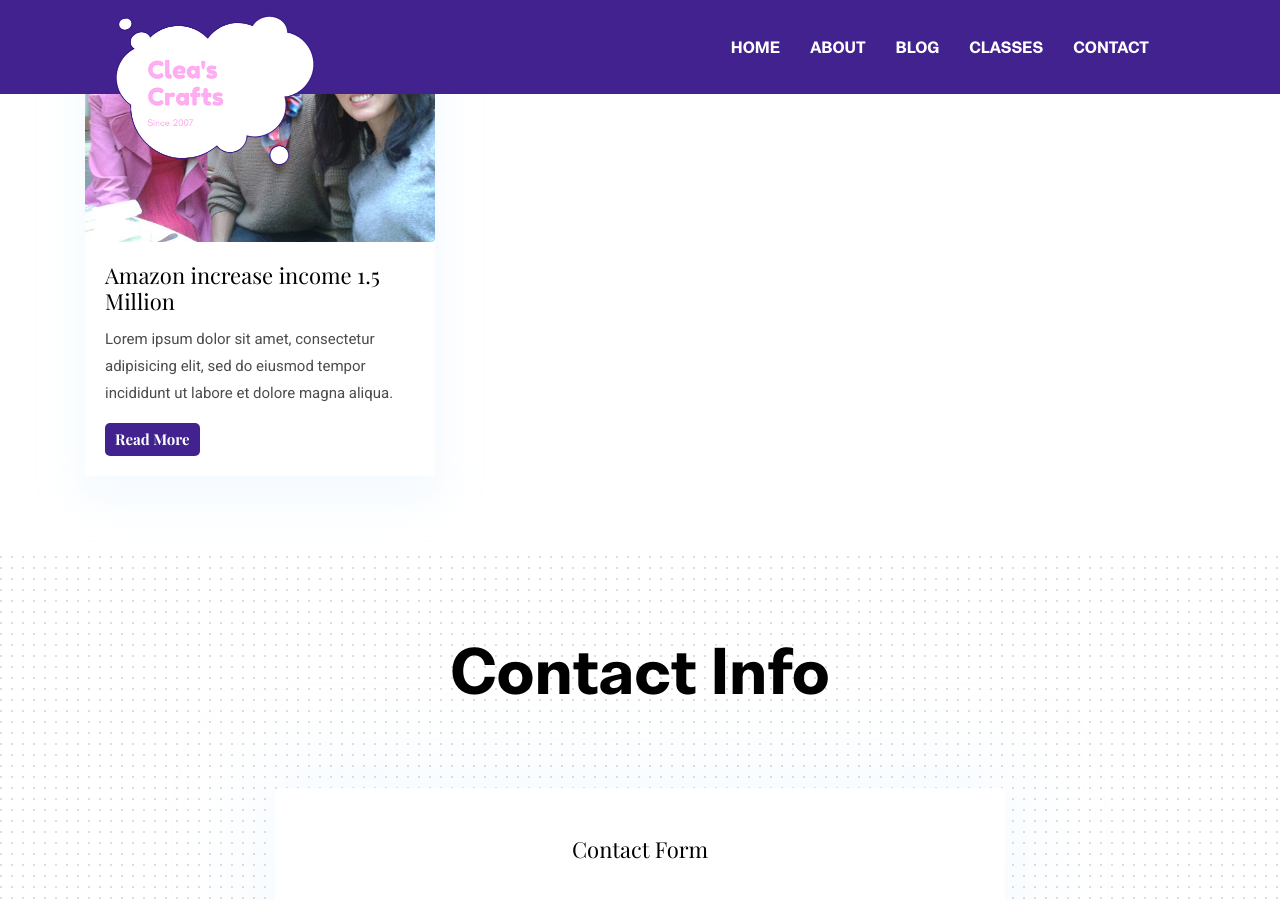
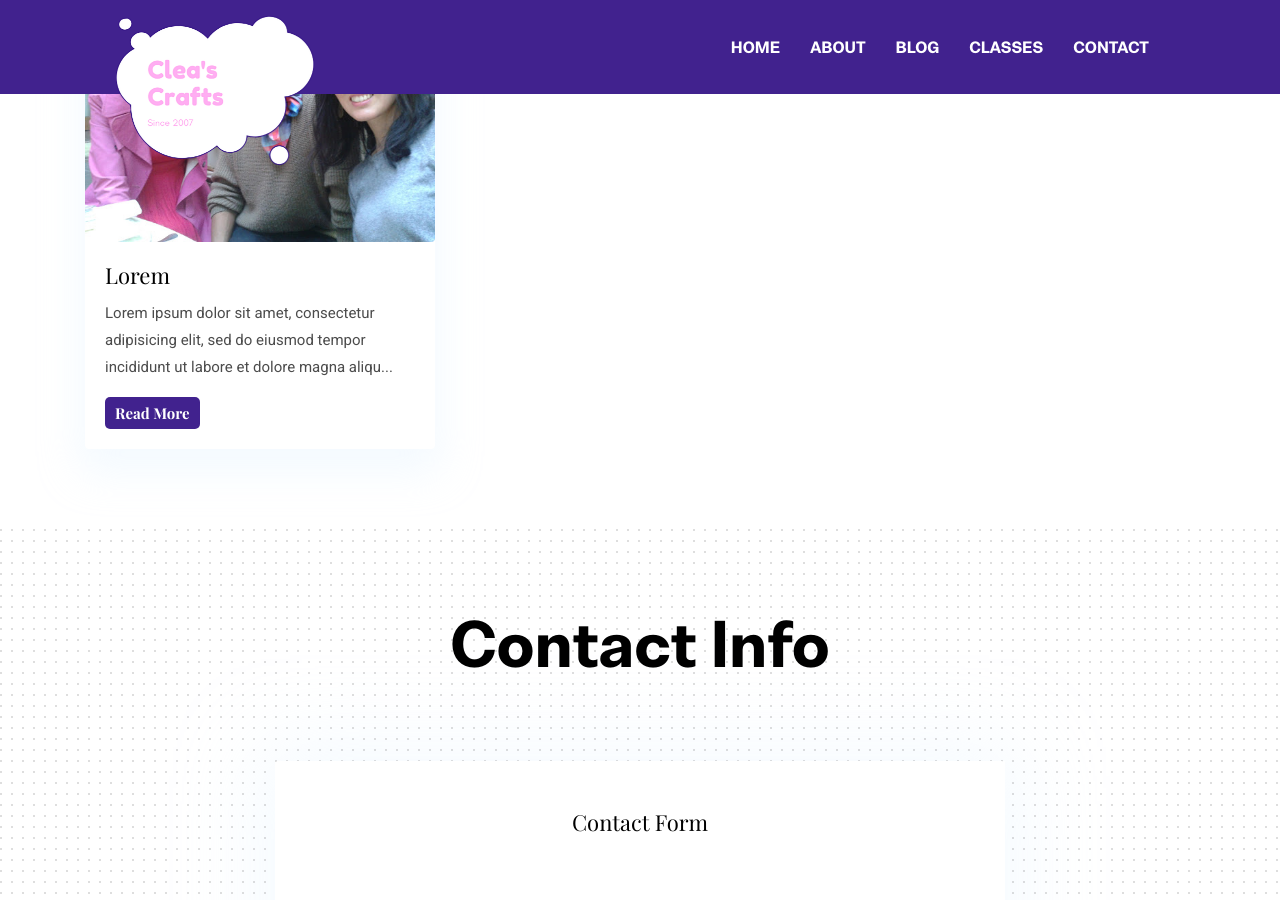
Before and after one commit to Joachimaus/cleas-crafts, a Jekyll site: the page built from _posts/2017-05-26-what-to-do-when-you-finally-have-time-to-sew.markdown, in a window 1280 px wide and 900 px high, scrolled down 1876 px. Built offline with Jekyll 4.4.1, drawn with Linux system fonts in a browser that asks for light colours.

Commit message:
Added post

```diff
--- a/_layouts/post.html
+++ b/_layouts/post.html
@@ -46,19 +46,19 @@ layout: default
         <h2 class="section-title">Similar Stories</h2>
       </div>
       {% for post in site.posts offset:0 limit:3 %}
+        {% unless post.url == page.url %}
         <div class="col-lg-4 col-sm-6 mb-4 mb-lg-0">
           <article class="card shadow">
             <img class="rounded card-img-top" src="{{ site.baseurl }}/assets/images/blog/{{ post.image }}" alt="{{ post.title }}">
             <div class="card-body">
-            <h4 class="card-title"><a class="text-dark" href="{{ post.url | relative_url }}">Amazon increase income 1.5 Million</a>
+              <h4 class="card-title"><a class="text-dark" href="{{ post.url | relative_url }}">{{ post.title }}</a>
               </h4>
-            <p class="cars-text">Lorem ipsum dolor sit amet, consectetur adipisicing elit, sed do eiusmod tempor
-              incididunt ut labore et
-              dolore magna aliqua.</p>
+              <p class="cars-text">{{ post.content | strip_html | truncate: 127 }}</p>
               <a href="{{ post.url | relative_url }}" class="btn btn-xs btn-primary">Read More</a>
             </div>
           </article>
         </div>
+        {% endunless %}
       {% endfor %}
     </div>
   </div>
```
Also changed, not shown: _posts/2017-05-26-lorem.markdown (added, +28 -0 lines). Lines whose indentation alone changed are shown as unchanged.
